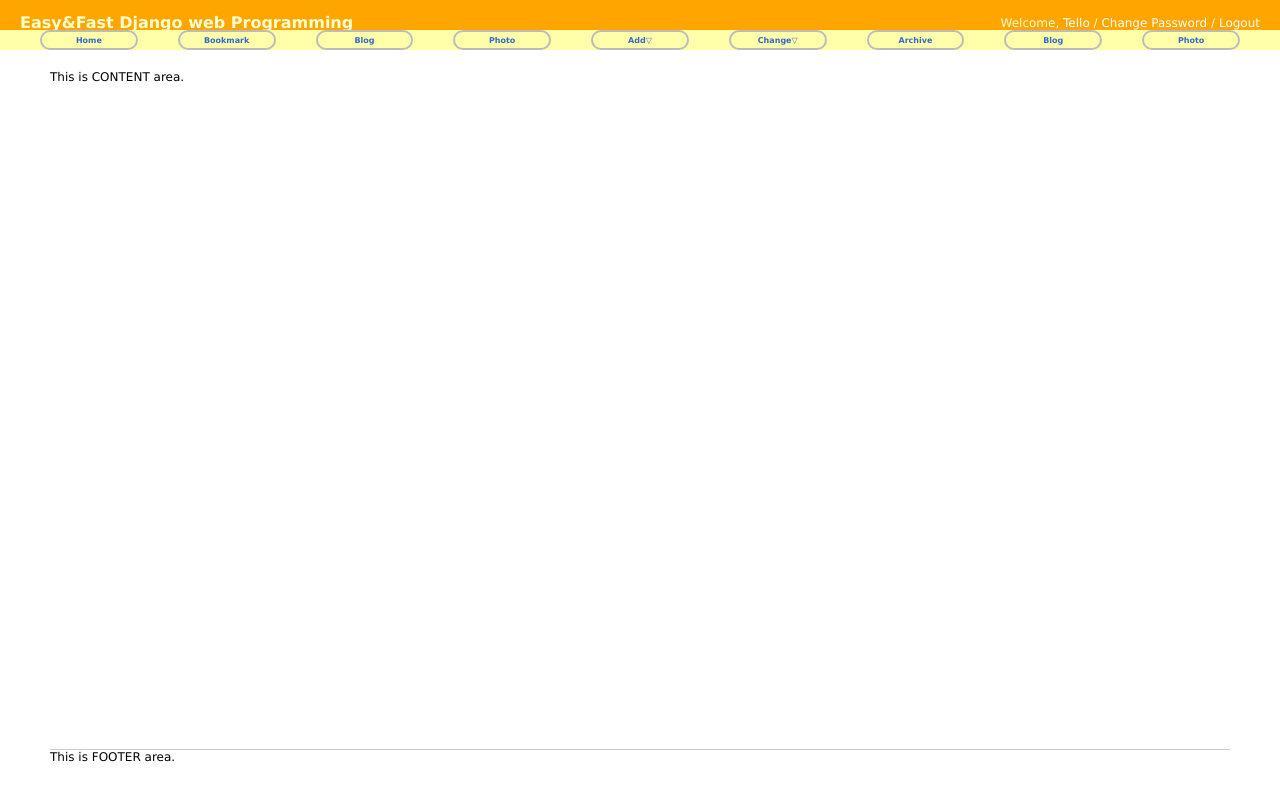
After one commit to jwoo619/Django, a Django app: page / in a window 1280 px wide. The commit adds this page. Run offline with Django 3.2, Linux system fonts and the light colour scheme.

Commit message:
new(ch4)
add base.css base.html
test home.html

```diff
--- /dev/null
+++ b/ch4/static/css/base.css
@@ -0,0 +1,117 @@
+body{
+	font-family: "Lucida Grande",Verdana,Arial,sans-serif;
+	font-size:12px;
+}
+
+div#header{
+	position: absolute;
+	top: 0px;
+	left: 0px;
+	height: 30px;
+	width: 100%;
+	display: table;
+	background: orange;
+}
+
+div#menu{
+	position: absolute;
+	top: 30px;
+	left: 0px;
+	height: 20px;
+	width: 100%;
+	display: table;
+	table-layout: fixed;
+	border-spacing: 40px 0px;
+	background: #ffa;
+	font-size: 8px;
+}
+
+div#content{
+	position: absolute;
+	top: 70px;
+	left: 50px;
+	right: 50px;
+}
+
+div#footer{
+	position: absolute;
+	bottom: 20px;
+	left: 50px;
+	right: 50px;
+	height: 30px;
+	border-top: 1px solid #ccc;
+}
+
+.maintitle{
+	display: table;
+	vertical-align: middle;
+	padding-left: 20px;
+	color: #ffc;
+	font-weight: bold;
+	font-size: 16px;
+}
+
+.welcome{
+	display: table-cell;
+	vertical-align: middle;
+	text-align: right;
+	padding-right: 20px;
+	color: #ffc;
+	font-weight: normal;
+	font-size: 12px;
+}
+
+.welcome a:link, .welcome a:visited{
+	color:white;
+}
+
+div#menu a:link, div#menu a:visited{
+	color:#36c;
+}
+
+div#menu > li{
+	display: table-cell;
+	vertical-align: middle;
+	border: 2px solid #bbb;
+	border-radius: 25px;
+	text-align: center;
+	font-weight: bold;
+}
+
+div#menu li ul{
+	display: none;
+	position: absolute;
+	margin: 0;
+	padding: 19px 10px 5px 10px;
+	list-style: none;
+	border-right: 1px solid #ccc;
+	border-left: 1px solid #ccc;
+	border-bottom: 1px solid #ccc;
+	background: white;
+	z-index: 1;
+}
+
+div#menu li:hover ul{
+	display: block;
+}
+
+a:link, a:visited{
+	color: #369;
+	text-decoration: none;
+}
+
+a:hover{
+	text-decoration: underline;
+}
+
+table{
+	border-collapse: collapse;
+}
+
+td, th{
+	line-height: 18px;
+	border-bottom: 1px solid #eee;
+	vertical-align: top;
+	padding: 5px 15px;
+	font-family: "Lucida Grande",Verdana,Arial,sans-serif;
+}
--- a/ch4/templates/base.html
+++ b/ch4/templates/base.html
@@ -45,8 +45,8 @@
 </div>
 
 
-{% block content %}{}
-
+{% block content %}{% endblock %}
+{% block footer %}{% endblock %}
 
 </body>
 </html>
--- /dev/null
+++ b/ch4/templates/home.html
@@ -0,0 +1,15 @@
+{% extends "base.html" %}
+
+{% block title %}home.html{% endblock %}
+
+{% block content %}
+<div id="content">
+	This is CONTENT area.
+</div>
+{% endblock content %}
+
+{% block footer %}
+<div id="footer">
+	This is FOOTER area.
+</div>
+{% endblock footer %}
```
